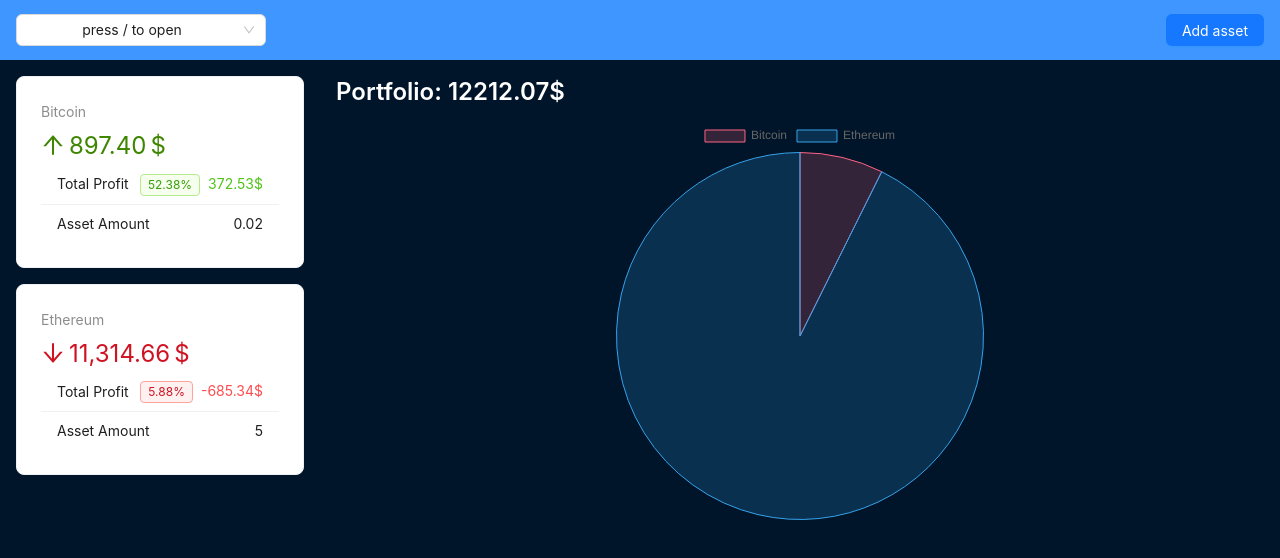
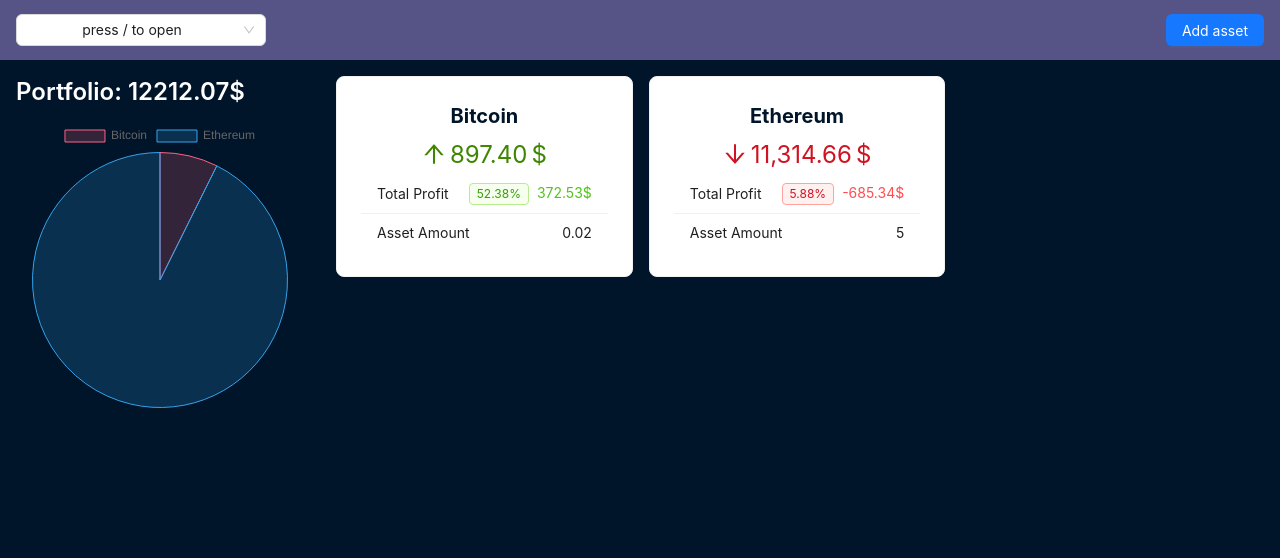
Before and after one commit to asimo-git/react-crypto, a React (Vite) app: page / in a window 1280 px wide. Shown: the top 558 px of the page. Built offline with nearby package versions, Linux system fonts and the light colour scheme.

Commit message:
feat: swap the contents of the sider and the main part

```diff
--- a/src/components/layout/AppContent.jsx
+++ b/src/components/layout/AppContent.jsx
@@ -1,7 +1,8 @@
-import { Layout, Typography } from "antd";
 import { useContext } from "react";
 import { CryptoContext } from "../../context/crypto-context";
-import PortfolioChart from "../PortfolioChart";
+import { ArrowDownOutlined, ArrowUpOutlined } from "@ant-design/icons";
+import { Card, Flex, Layout, List, Statistic, Tag, Typography } from "antd";
+import { capitalize } from "../../utils";
 
 const contentStyle = {
   textAlign: "center",
@@ -13,19 +14,69 @@
 };
 
 export default function AppContent() {
-  const { assets, cryptoPriceMap } = useContext(CryptoContext);
+  const { assets } = useContext(CryptoContext);
 
   return (
     <Layout.Content style={contentStyle}>
-      <Typography.Title level={3} style={{ textAlign: "left", color: "#fff" }}>
-        Portfolio:{" "}
-        {assets
-          .map((asset) => asset.amount * cryptoPriceMap[asset.id])
-          .reduce((acc, v) => (acc += v), 0)
-          .toFixed(2)}
-        $
-      </Typography.Title>
-      <PortfolioChart />
+      <Flex gap="middle" wrap>
+        {assets.map((asset) => (
+          <Card
+            key={asset.id}
+            style={{
+              marginBottom: "1rem",
+              maxWidth: 320,
+            }}
+          >
+            <Statistic
+              title={
+                <span
+                  style={{
+                    fontSize: "20px",
+                    fontWeight: "bold",
+                    color: "#001529",
+                  }}
+                >
+                  {capitalize(asset.id)}
+                </span>
+              }
+              value={asset.totalAmount}
+              precision={2}
+              valueStyle={{ color: asset.grow ? "#3f8600" : "#cf1322" }}
+              prefix={asset.grow ? <ArrowUpOutlined /> : <ArrowDownOutlined />}
+              suffix="$"
+            />
+            <List
+              size="small"
+              dataSource={[
+                {
+                  title: "Total Profit",
+                  value: asset.totalProfit,
+                  withTag: true,
+                },
+                { title: "Asset Amount", value: asset.amount, isPlain: true },
+              ]}
+              renderItem={(item) => (
+                <List.Item>
+                  <span style={{ marginRight: 20 }}>{item.title} </span>
+                  <span>
+                    {item.withTag && (
+                      <Tag color={asset.grow ? "green" : "red"}>
+                        {asset.growPercent}%
+                      </Tag>
+                    )}
+                    {item.isPlain && item.value}
+                    {!item.isPlain && (
+                      <Typography.Text type={asset.grow ? "success" : "danger"}>
+                        {item.value.toFixed(2)}$
+                      </Typography.Text>
+                    )}
+                  </span>
+                </List.Item>
+              )}
+            />
+          </Card>
+        ))}
+      </Flex>
     </Layout.Content>
   );
 }
--- a/src/components/layout/AppHeader.jsx
+++ b/src/components/layout/AppHeader.jsx
@@ -12,7 +12,7 @@
   display: "flex",
   justifyContent: "space-between",
   alignItems: "center",
-  backgroundColor: "#4096ff",
+  backgroundColor: "#565387",
 };
 
 export default function AppHeader() {
--- a/src/components/layout/AppSider.jsx
+++ b/src/components/layout/AppSider.jsx
@@ -1,60 +1,27 @@
-import { ArrowDownOutlined, ArrowUpOutlined } from "@ant-design/icons";
-import { Card, Layout, List, Statistic, Tag, Typography } from "antd";
+import { Layout, Typography } from "antd";
 import { useContext } from "react";
 import { CryptoContext } from "../../context/crypto-context";
-import { capitalize } from "../../utils";
-const { Sider } = Layout;
+import PortfolioChart from "../PortfolioChart";
 
 const siderStyle = {
   padding: "1rem",
+  backgroundColor: "#001529",
 };
 
 export default function AppSider() {
-  const { assets } = useContext(CryptoContext);
+  const { assets, cryptoPriceMap } = useContext(CryptoContext);
 
   return (
-    <Sider width="320px" style={siderStyle}>
-      {assets.map((asset) => (
-        <Card key={asset.id} style={{ marginBottom: "1rem" }}>
-          <Statistic
-            title={capitalize(asset.id)}
-            value={asset.totalAmount}
-            precision={2}
-            valueStyle={{ color: asset.grow ? "#3f8600" : "#cf1322" }}
-            prefix={asset.grow ? <ArrowUpOutlined /> : <ArrowDownOutlined />}
-            suffix="$"
-          />
-          <List
-            size="small"
-            dataSource={[
-              {
-                title: "Total Profit",
-                value: asset.totalProfit,
-                withTag: true,
-              },
-              { title: "Asset Amount", value: asset.amount, isPlain: true },
-            ]}
-            renderItem={(item) => (
-              <List.Item>
-                <span>{item.title}</span>
-                <span>
-                  {item.withTag && (
-                    <Tag color={asset.grow ? "green" : "red"}>
-                      {asset.growPercent}%
-                    </Tag>
-                  )}
-                  {item.isPlain && item.value}
-                  {!item.isPlain && (
-                    <Typography.Text type={asset.grow ? "success" : "danger"}>
-                      {item.value.toFixed(2)}$
-                    </Typography.Text>
-                  )}
-                </span>
-              </List.Item>
-            )}
-          />
-        </Card>
-      ))}
-    </Sider>
+    <Layout.Sider width="320px" style={siderStyle}>
+      <Typography.Title level={3} style={{ textAlign: "left", color: "#fff" }}>
+        Portfolio:{" "}
+        {assets
+          .map((asset) => asset.amount * cryptoPriceMap[asset.id])
+          .reduce((acc, v) => (acc += v), 0)
+          .toFixed(2)}
+        $
+      </Typography.Title>
+      <PortfolioChart />
+    </Layout.Sider>
   );
 }
```
Also changed, not shown: .eslintrc.js (added).
